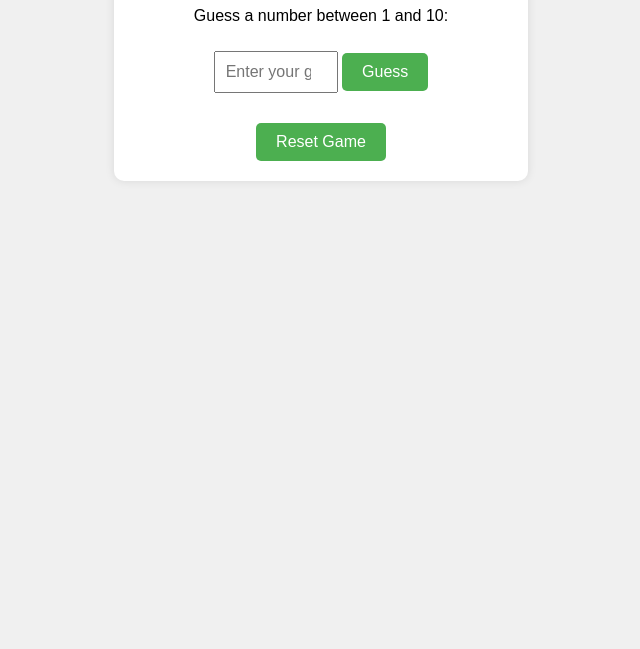
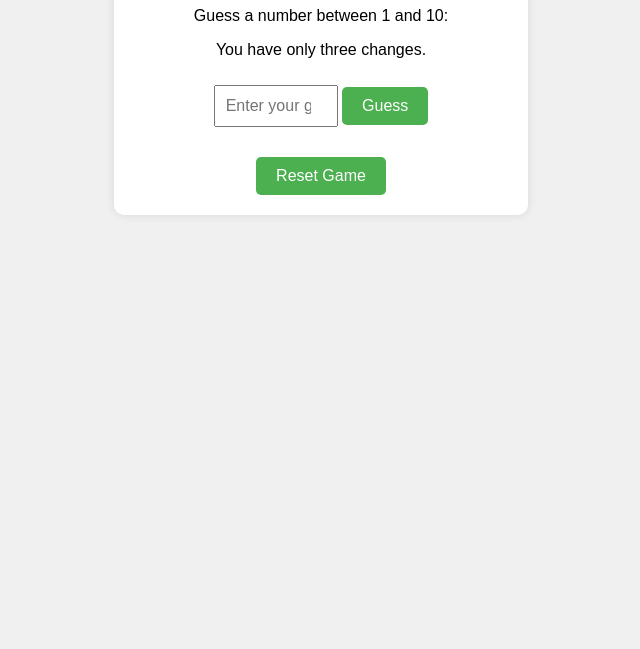
Before and after one commit to Thaneshkumaran/Guess-the-Number-Challenge, a plain HTML site: page index.html in a window 1280 px wide. Shown: the part 151-800 px from the top of the page, without its empty margins (319-959 px from the left). Drawn offline with Linux system fonts and the light colour scheme.

Commit message:
Update index.html

```diff
--- a/index.html
+++ b/index.html
@@ -10,6 +10,7 @@
     <div class="game-container">
         <h1>Number Guessing Game</h1>
         <p>Guess a number between 1 and 10:</p>
+        <p><span>You have only three changes.</span></p>
         <input type="number" id="userGuess" placeholder="Enter your guess">
         <button onclick="checkGuess()">Guess</button>
         <p id="message"></p>
```
